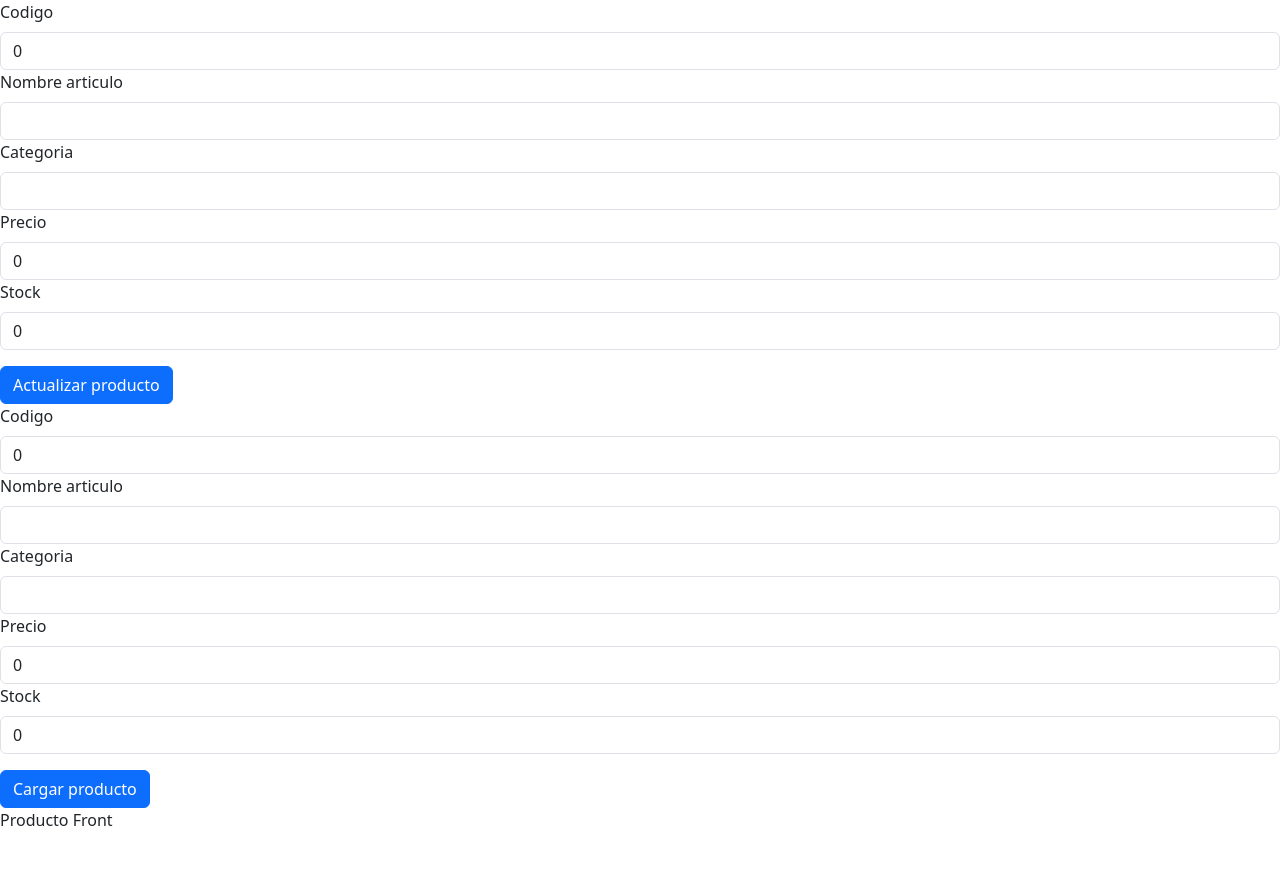
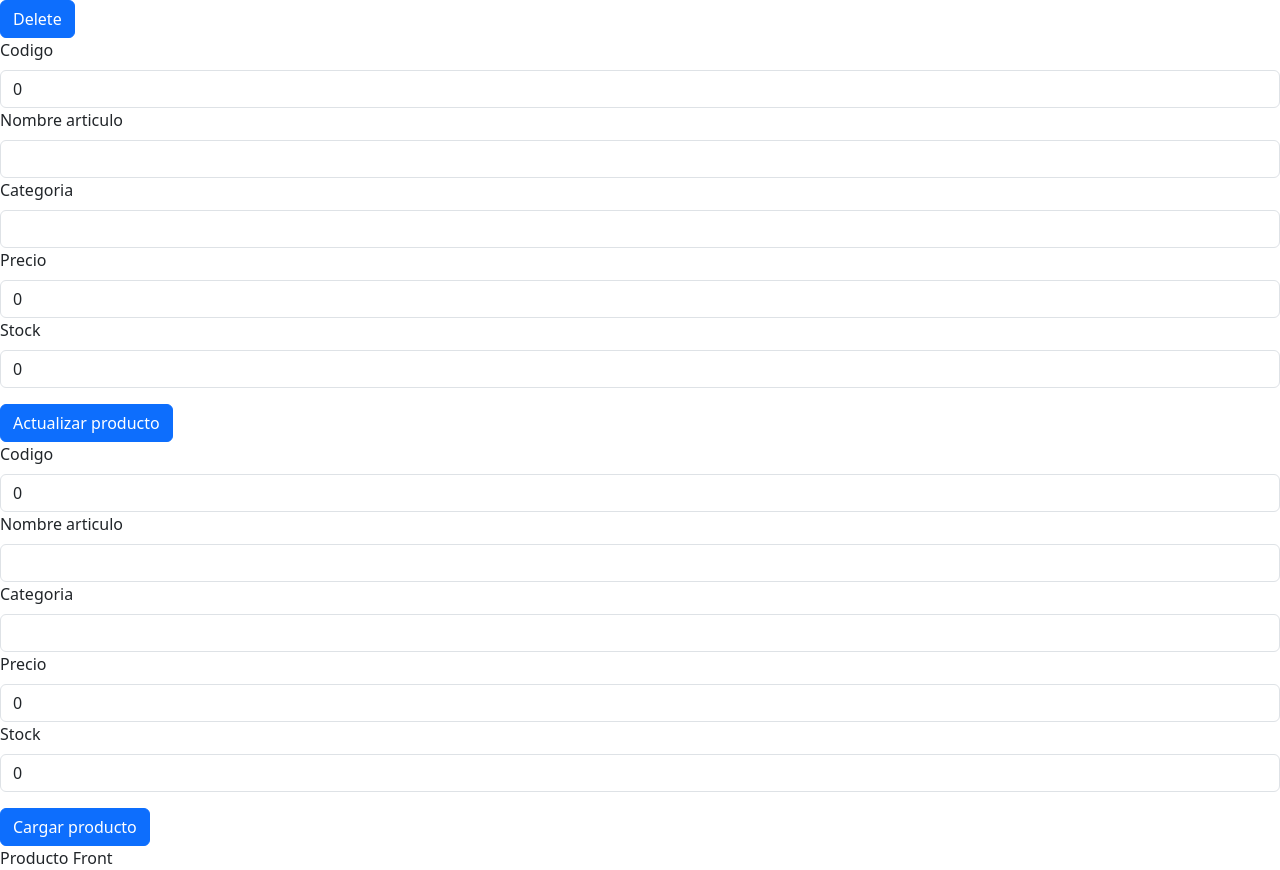
Before and after one commit to Salazarignacio/producto-front, a React (Vite) app: page / in a window 1280 px wide. Before the commit the page ends 832 px from the top, so only its background shows below. Built offline with nearby package versions, Linux system fonts and the light colour scheme.

Commit message:
Destroy button funcionando correctamente (id Hardcodeado)

```diff
--- a/src/App.jsx
+++ b/src/App.jsx
@@ -1,10 +1,12 @@
 import "./App.css";
 import CreateComponentForm from "./components/CreateComponentForm.jsx";
 import UpdateComponentForm from "./components/UpdateComponentForm.jsx";
+import DeleteProductoBDC from "./components/DeleteProductBDC.jsx";
 
 function App() {
   return (
     <>
+      <DeleteProductoBDC />
       <UpdateComponentForm />
       <CreateComponentForm />
       Producto Front
--- a/src/components/CreateComponentForm.jsx
+++ b/src/components/CreateComponentForm.jsx
@@ -3,11 +3,11 @@ import { useState } from "react";
 import CreatePageForm from "../pages/CreatePageForm";
 
 export default function CreateComponentForm() {
-  const [productos, setProductos] = useState(null);
+  const [producto, setProducto] = useState(null);
 
   const save = (prod) => {
     create(prod)
-      .then((res) => setProductos(res))
+      .then((res) => setProducto(res))
       .catch((err) => console.error(err));
   };
   return (
--- /dev/null
+++ b/src/components/DeleteProductBDC.jsx
@@ -0,0 +1,14 @@
+import { useState } from "react";
+import { destroy } from "../api/ProductoService";
+import { DeleteProductoBDP } from "../pages/DeleteProductBDP";
+
+export default function DeleteProductoBDC() {
+  const [producto, setProducto] = useState(null);
+
+  const destroyBD = () => {
+    destroy(28)
+      .then((data) => setProducto(data))
+      .catch((err) => console.error(err));
+  };
+  return <><DeleteProductoBDP destroyFn={destroyBD}></DeleteProductoBDP></>
+}
--- /dev/null
+++ b/src/pages/DeleteProductBDP.jsx
@@ -0,0 +1,9 @@
+import { Button } from "react-bootstrap";
+
+export function DeleteProductoBDP({ destroyFn }) {
+  return (
+    <>
+      <Button onClick={destroyFn}>Delete</Button>
+    </>
+  );
+}
```
